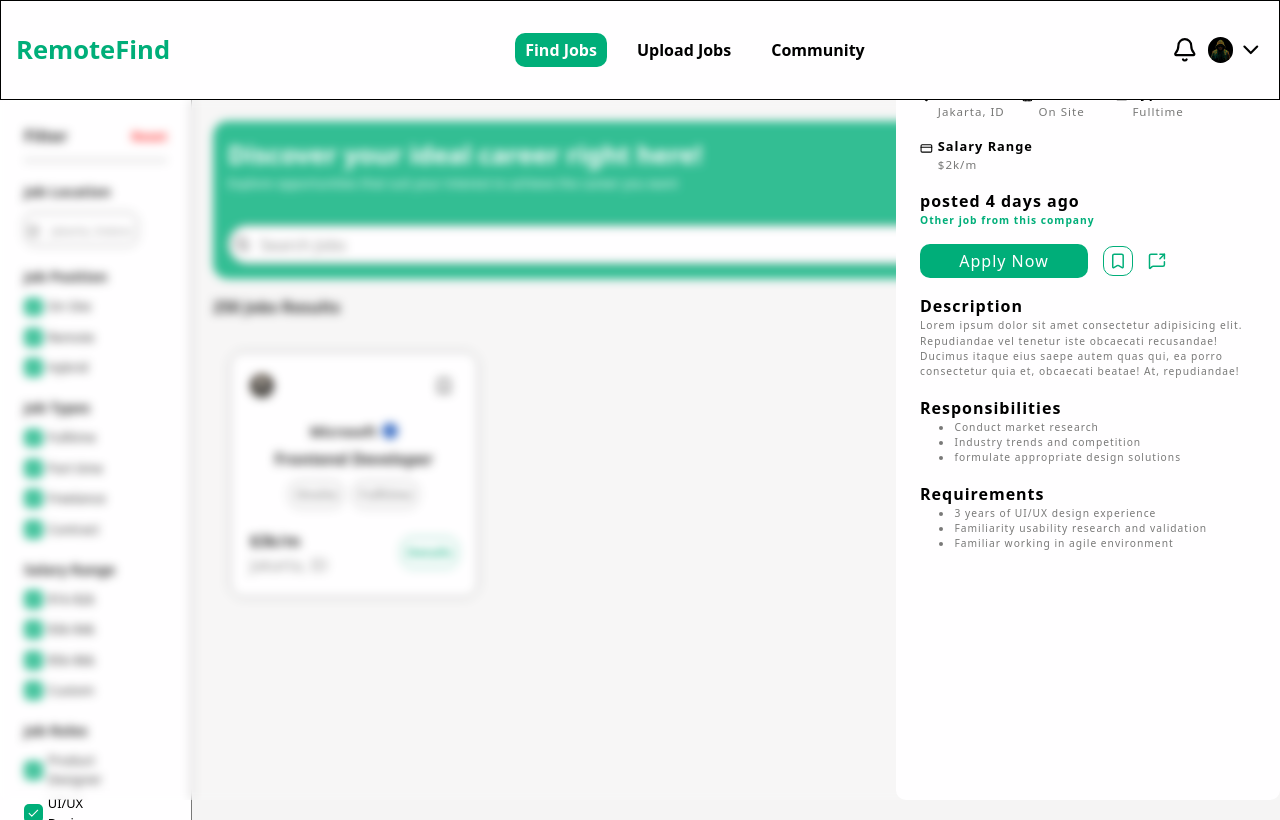
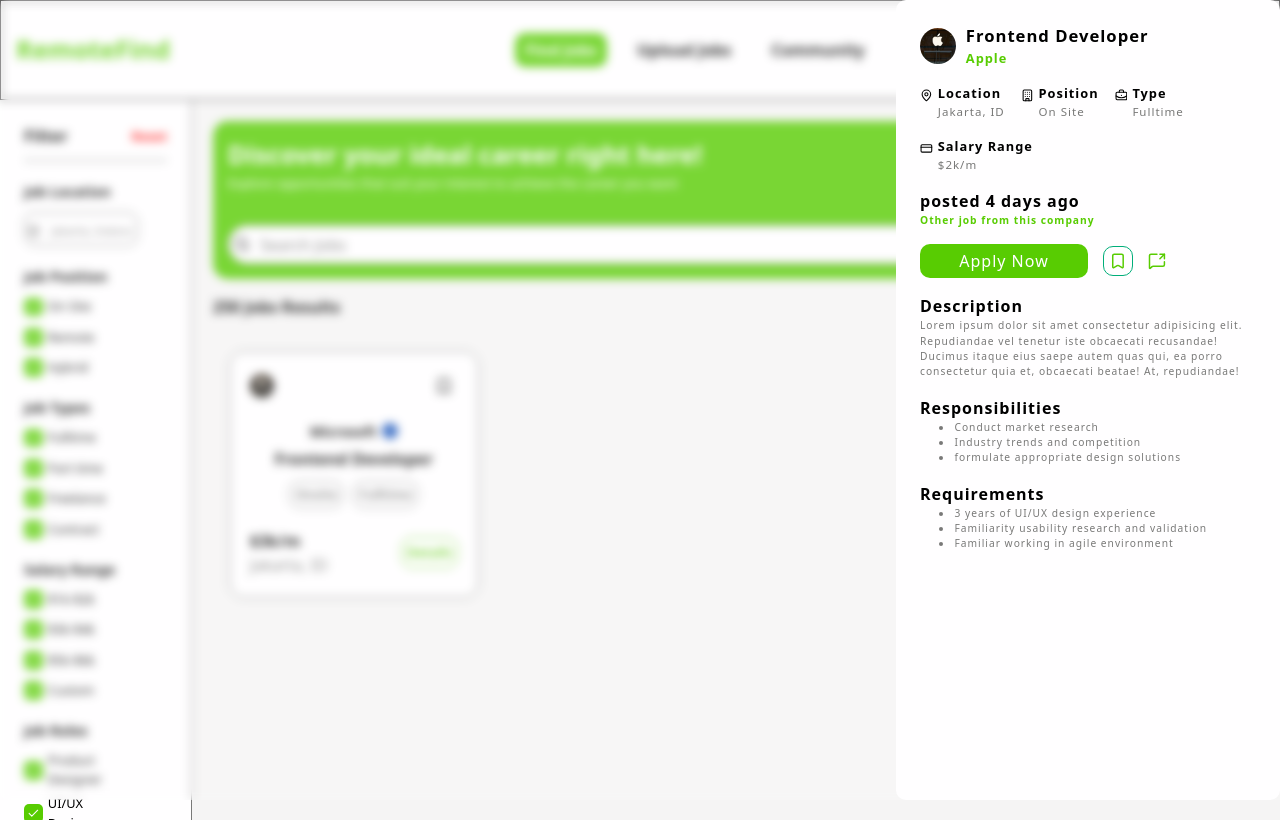
Before and after one commit to raazymuhd1/remote-find, a React (Vite) app: page / in a window 1280 px wide. Both pictures are taken after a click on the element "Details". Built offline with nearby package versions, Linux system fonts and the light colour scheme.

Commit message:
change the color themes

```diff
--- a/src/components/header/Navbar.tsx
+++ b/src/components/header/Navbar.tsx
@@ -13,7 +13,7 @@
   return (
     <nav className='w-full h-full flex items-center justify-between'>
         <aside className=''>
-            <h2 className='text-[clamp(1.4rem,2vmax,2rem)] text-(--bright-green) font-extrabold'> RemoteFind </h2>
+            <h2 className='text-[clamp(1.4rem,2vmax,2rem)] text-(--light-green) font-extrabold'> RemoteFind </h2>
         </aside>
 
         {/* links (desktop size) */}
@@ -21,7 +21,7 @@
             <ul className='md:flex hidden gap-[20px]'>
                 { links.map(link => (
                     <Link to={link.url}
-                        className={`text-[clamp(1rem,1.1vmax,1.2rem)] py-[5px] px-[10px] ${link.url == location?.pathname && "bg-(--bright-green) text-(--white) rounded-[10px]"} hover:text-(--white) hover:rounded-[10px] transition-[all,1s,ease-in-out] hover:bg-(--bright-green) font-semibold`}>
+                        className={`text-[clamp(1rem,1.1vmax,1.2rem)] py-[5px] px-[10px] ${link.url == location?.pathname && "bg-(--light-green) text-(--white) rounded-[10px]"} hover:text-(--white) hover:rounded-[10px] transition-[all,1s,ease-in-out] hover:bg-(--light-green) font-semibold`}>
                         { link.title }
                     </Link>
                 )) }
@@ -39,7 +39,7 @@
 
         <div
           onClick={() => setShowMobileMenu(true)}
-          className='w-max md:hidden p-[10px] bg-(--bright-green) flex justify-center cursor-pointer sticky top-0 rounded-[.5rem]'>
+          className='w-max md:hidden p-[10px] bg-(--light-green) flex justify-center cursor-pointer sticky top-0 rounded-[.5rem]'>
           <Menu className='w-[clamp(1.3rem,1.8vmax,1.8rem)] h-[clamp(1.3rem,1.8vmax,1.8rem)] text-(--white)' />
         </div>
 
@@ -53,7 +53,7 @@
                 <ul className='flex w-full flex-col items-center gap-[20px]'>
                     { links.map(link => (
                         <Link to={link.url}
-                            className={`text-[clamp(1rem,1.1vmax,1.2rem)] w-full py-[5px] px-[10px] ${link.url == location?.pathname && "bg-(--bright-green) text-(--white) rounded-[10px]"} hover:text-(--white) hover:rounded-[10px] transition-[all,1s,ease-in-out] hover:bg-(--bright-green) font-semibold`}>
+                            className={`text-[clamp(1rem,1.1vmax,1.2rem)] w-full py-[5px] px-[10px] ${link.url == location?.pathname && "bg-(--light-green) text-(--white) rounded-[10px]"} hover:text-(--white) hover:rounded-[10px] transition-[all,1s,ease-in-out] hover:bg-(--light-green) font-semibold`}>
                             { link.title }
                         </Link>
                     )) }
--- a/src/components/jobs/JobCard.tsx
+++ b/src/components/jobs/JobCard.tsx
@@ -7,11 +7,11 @@
 
 const JobCard = ({ setShowDetails }: IProps) => {
   return (
-    <section className={`p-[20px] max-w-[250px] flex flex-col gap-[1.3rem] rounded-[15px] border-[1px] border-(--border-col) hover:border-(--bright-green) cursor-pointer bg-(--white) transition-[margin,border,2s,ease-in-out] hover:translate-y-[-3px]`}>
+    <section className={`p-[20px] max-w-[250px] flex flex-col gap-[1.3rem] rounded-[15px] border-[1px] border-(--border-col) hover:border-(--light-green) cursor-pointer bg-(--white) transition-[margin,border,2s,ease-in-out] hover:translate-y-[-3px]`}>
         <div className='flex items-center w-full justify-between'>
             {/* company logo */}
             <img src={apple} alt="company-logo" className="rounded-[50%] w-[clamp(1.3rem,1.9vmax,1.9rem)] object-cover h-[clamp(1.3rem,1.9vmax,1.9rem)]" />
-            <aside className="p-[5px] transition-[background,1s,ease-in-out] hover:bg-(--bright-green) rounded-[10px] cursor-pointer w-max">
+            <aside className="p-[5px] transition-[background,1s,ease-in-out] hover:bg-(--light-green) rounded-[10px] cursor-pointer w-max">
                 <Bookmark className="w-[clamp(1rem,1.4vmax,1.4rem)] h-[clamp(1rem,1.4vmax,1.4rem)]" />
             </aside>
         </div>
@@ -44,8 +44,8 @@
 
             <aside
                 onClick={() => setShowDetails(true)}
-                className="border-[1px] border-(--bright-green) p-[5px] rounded-[.7rem] hover:bg-(--bright-green) transition-[background,1s,ease-in-out]">
-                <h4 className="text-[clamp(.8rem,1vmax,1rem)] font-semibold text-(--bright-green) hover:text-(--white)"> Details </h4>
+                className="border-[1px] border-(--light-green) p-[5px] rounded-[.7rem] hover:bg-(--light-green) transition-[background,1s,ease-in-out]">
+                <h4 className="text-[clamp(.8rem,1vmax,1rem)] font-semibold text-(--light-green) hover:text-(--white)"> Details </h4>
             </aside>
         </div>
     </section>
--- a/src/components/jobs/JobDetails.tsx
+++ b/src/components/jobs/JobDetails.tsx
@@ -20,7 +20,7 @@
             <img src={apple} alt="company-logo" className='object-cover w-[clamp(2rem,2.8vmax,2.8rem)] h-[clamp(2rem,2.8vmax,2.8rem)] rounded-[50%]' />
             <aside className='flex flex-col'>
                 <h3 className='text-[clamp(1rem,1.3vmax,1.3rem)] font-bold tracking-[1px]'> Frontend Developer </h3>
-                <strong className='text-(--bright-green) text-[clamp(.8rem,1vmax,1rem)] tracking-[1px]'> Apple </strong>
+                <strong className='text-(--light-green) text-[clamp(.8rem,1vmax,1rem)] tracking-[1px]'> Apple </strong>
             </aside>
         </aside>
 
@@ -39,15 +39,15 @@
 
         <div className='w-full flex flex-col'>
             <h4 className='text-[.8rem,1max,1rem] font-semibold tracking-[1px]'> posted 4 days ago </h4>
-            <p className='text-(--bright-green) text-[clamp(.6rem,.8vmax,.8rem)] font-semibold tracking-[1px]'> Other job from this company </p>
+            <p className='text-(--light-green) text-[clamp(.6rem,.8vmax,.8rem)] font-semibold tracking-[1px]'> Other job from this company </p>
         </div>
 
         <div className='w-full flex gap-[15px] items-center'>
-            <button className='px-[10px] py-[5px] rounded-[10px] bg-(--bright-green) text-(--white) border-0 w-[50%] tracking-[1px]'> Apply Now </button>
+            <button className='px-[10px] py-[5px] rounded-[10px] bg-(--light-green) text-(--white) border-0 w-[50%] tracking-[1px]'> Apply Now </button>
              <div className='rounded-[10px] p-[5px] border-[1px] border-(--bright-green) hover:bg-(--bright-green) transition-[background,1s,ease-in-out]'>
-                 <Bookmark className="w-[clamp(1rem,1.4vmax,1.4rem)] h-[clamp(1rem,1.4vmax,1.4rem)] text-(--bright-green)" />
+                 <Bookmark className="w-[clamp(1rem,1.4vmax,1.4rem)] h-[clamp(1rem,1.4vmax,1.4rem)] text-(--light-green)" />
              </div>
-            <MessageSquareShare className="w-[clamp(1rem,1.4vmax,1.4rem)] h-[clamp(1rem,1.4vmax,1.4rem)] text-(--bright-green)" />
+            <MessageSquareShare className="w-[clamp(1rem,1.4vmax,1.4rem)] h-[clamp(1rem,1.4vmax,1.4rem)] text-(--light-green)" />
         </div>
 
         {/* more details */}
--- a/src/components/jobs/index.tsx
+++ b/src/components/jobs/index.tsx
@@ -11,7 +11,7 @@
     <section className='md:w-[85%] h-[90vh] overflow-y-auto w-full bg-(--light-white) md:p-[1.3rem] p-[.5rem]'>
       {/* BANNER */}
       <section className='flex flex-col gap-[1rem]'>
-          <div className='bg-(--bright-green) flex flex-col gap-[2rem] p-[15px] w-full rounded-[15px]'>
+          <div className='bg-(--light-green) flex flex-col gap-[2rem] p-[15px] w-full rounded-[15px]'>
               <div className='flex w-full flex-col'>
                 <h3 className='text-[clamp(1rem,2vmax,2rem)] font-bold text-(--white)'> Discover your ideal career right here! </h3>
                 <p className='text-[clamp(.8rem,1vmax,1rem)] text-(--white)'> Explore opportunities that suit your interest to achieve the career you want </p>
@@ -19,7 +19,7 @@
               <div className='md:w-[80%] w-full flex items-center gap-[10px] rounded-[2rem] p-[5px] border-[1px] bg-(--white) border-(--border-col)'>
                 <Search className='w-[clamp(1rem,1.3vmax,1.3rem)] h-[clamp(1rem,1.3vmax,1.3rem)]' />
                 <input type="text" className='placeholder:text-(--grey) w-[95%] h-full focus:outline-0' placeholder='Search Jobs' />
-                <aside className='rounded-[50%] w-max p-[5px] bg-(--bright-green)'>
+                <aside className='rounded-[50%] w-max p-[5px] bg-(--light-green)'>
                     <ArrowRight className='w-[clamp(1rem,1.3vmax,1.3rem)] h-[clamp(1rem,1.3vmax,1.3rem)] text-(--white)'  />
                 </aside>
               </div>
@@ -37,7 +37,7 @@
       {/* job details modal */}
       <div
         onClick={() => setShowDetails(false)}
-        className={`fixed inset-0 ${showDetails ? "opacity-[1] h-screen w-screen job_details" : "w-0 h-0 opacity-[0]"} delay-200 transition-[position,height,width,right,opacity,3s,ease-in-out]`}>
+        className={`fixed inset-0 ${showDetails ? "opacity-[1] h-screen w-screen job_details" : "w-0 h-0 opacity-[0]"} delay-200 transition-[position,height,width,right,opacity,3s,ease-in-out] z-[10]`}>
          <aside
           onClick={(e) => e.stopPropagation()}
           className='absolute right-0 bg-(--white) h-full lg:w-[30%] md:w-[40%] w-[80%] p-[1.5rem] rounded-[10px]'>
--- a/src/components/sidebar/index.tsx
+++ b/src/components/sidebar/index.tsx
@@ -40,7 +40,7 @@
             <div className='w-[80%] flex flex-wrap gap-y-[.7rem] gap-x-[1.5rem]'>
                 { filter.jobLocation.map(location => (
                     <div key={location.id} className='flex items-center gap-[5px]'>
-                        <aside className={`w-max h-max bg-(--bright-green) rounded-[5px] p-[3px]`}>
+                        <aside className={`w-max h-max bg-(--light-green) rounded-[5px] p-[3px]`}>
                         <Check className='w-[clamp(.8rem,1vmax,1rem)] h-[clamp(.8rem,1vmax,1rem)] text-(--white)' />
                         </aside>
                         <p className='text-[clamp(.8rem,1vmax,1rem)]'> {location.title} </p>
@@ -55,7 +55,7 @@
             <div className='w-[80%] flex flex-wrap gap-y-[.7rem] gap-x-[1.5rem]'>
                 { filter.jobTypes.map(type => (
                     <div key={type.id} className='flex items-center gap-[5px]'>
-                        <aside className={`w-max h-max bg-(--bright-green) rounded-[5px] p-[3px]`}>
+                        <aside className={`w-max h-max bg-(--light-green) rounded-[5px] p-[3px]`}>
                              <Check className='w-[clamp(.8rem,1vmax,1rem)] h-[clamp(.8rem,1vmax,1rem)] text-(--white)' />
                         </aside>
                         <p className='text-[clamp(.8rem,1vmax,1rem)]'> {type.title} </p>
@@ -71,7 +71,7 @@
               <div className='w-[80%] flex flex-wrap gap-y-[.7rem] gap-x-[1.5rem]'>
                 { filter.salaryRange.map(salary => (
                     <div key={salary.id} className='flex items-center gap-[5px]'>
-                        <aside className={`w-max h-max bg-(--bright-green) rounded-[5px] p-[3px]`}>
+                        <aside className={`w-max h-max bg-(--light-green) rounded-[5px] p-[3px]`}>
                              <Check className='w-[clamp(.8rem,1vmax,1rem)] h-[clamp(.8rem,1vmax,1rem)] text-(--white)' />
                         </aside>
                         <p className='text-[clamp(.8rem,1vmax,1rem)]'> {salary.value} </p>
@@ -88,7 +88,7 @@
             <div className='w-[50%] flex flex-wrap gap-y-[.3rem] gap-x-[1.1rem]'>
                 { filter.roles.map(role => (
                     <div key={role.id} className='flex items-center gap-[5px]'>
-                        <aside className={`w-max h-max bg-(--bright-green) rounded-[5px] p-[3px]`}>
+                        <aside className={`w-max h-max bg-(--light-green) rounded-[5px] p-[3px]`}>
                         <Check className='w-[clamp(.8rem,1vmax,1rem)] h-[clamp(.8rem,1vmax,1rem)] text-(--white)' />
                         </aside>
                         <p className='text-[clamp(.8rem,1vmax,1rem)]'> {role.title} </p>
--- a/src/styles/_colors.scss
+++ b/src/styles/_colors.scss
@@ -1,3 +1,4 @@
 $main_white: #fffeff;
 $light_white: rgba(245, 244, 244);
 $bright_green: #00ae79;
+$dark_grey: rgba(255, 255, 255, 0.2);
```
Also changed, not shown: src/App.scss (+10 -2 lines), src/components/auth/Signup.tsx (+4 -4 lines).
